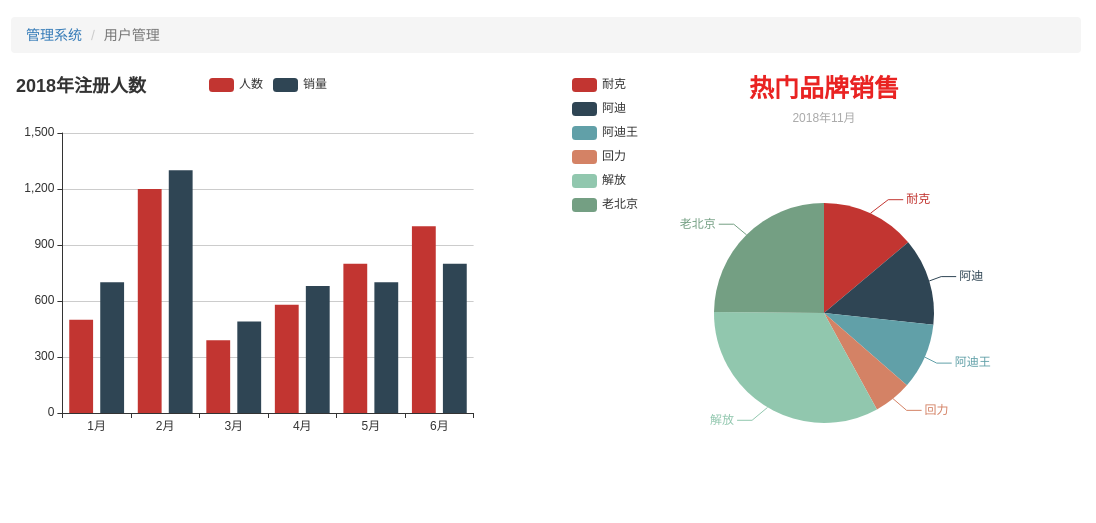
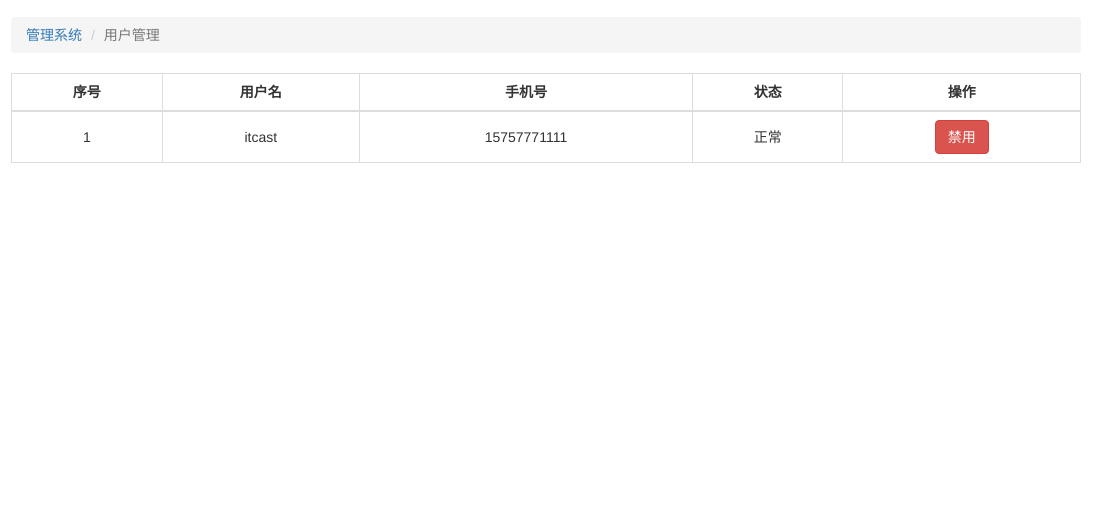
Before and after one commit to yangningrong/letao, a website: page public/back3/user.html in a window 1280 px wide. Shown: the part 53-576 px from the top of the page, 184-1280 px from the left. Drawn offline with Linux system fonts and the light colour scheme; no server answers.

Commit message:
用户管理静态完成

```diff
--- a/public/back3/user.html
+++ b/public/back3/user.html
@@ -59,14 +59,33 @@
         <li class="active">用户管理</li>
       </ol>
 
+
+
       <!-- 容器 需要准备有宽高的容器 -->
+      <!-- table table-bordered table-hover -->
       <div class="lt_content">
-
-        <!-- 左侧柱状图 -->
-        <div class="echarts_left pull-left"></div>
-        <!-- 右侧的饼状图 -->
-        <div class="echarts_right pull-right"></div>
-
+          <table class="table table-bordered table-hover">
+            <thead>
+              <tr>
+                <th>序号</th>
+                <th>用户名</th>
+                <th>手机号</th>
+                <th>状态</th>
+                <th>操作</th>
+              </tr>
+            </thead>
+            <tbody>
+              <tr>
+                <td>1</td>
+                <td>itcast</td>
+                <td>15757771111</td>
+                <td>正常</td>
+                <td>
+                  <button class="btn btn-danger">禁用</button>
+                </td>
+              </tr>
+            </tbody>
+          </table>
       </div>
     </div>
 
```
